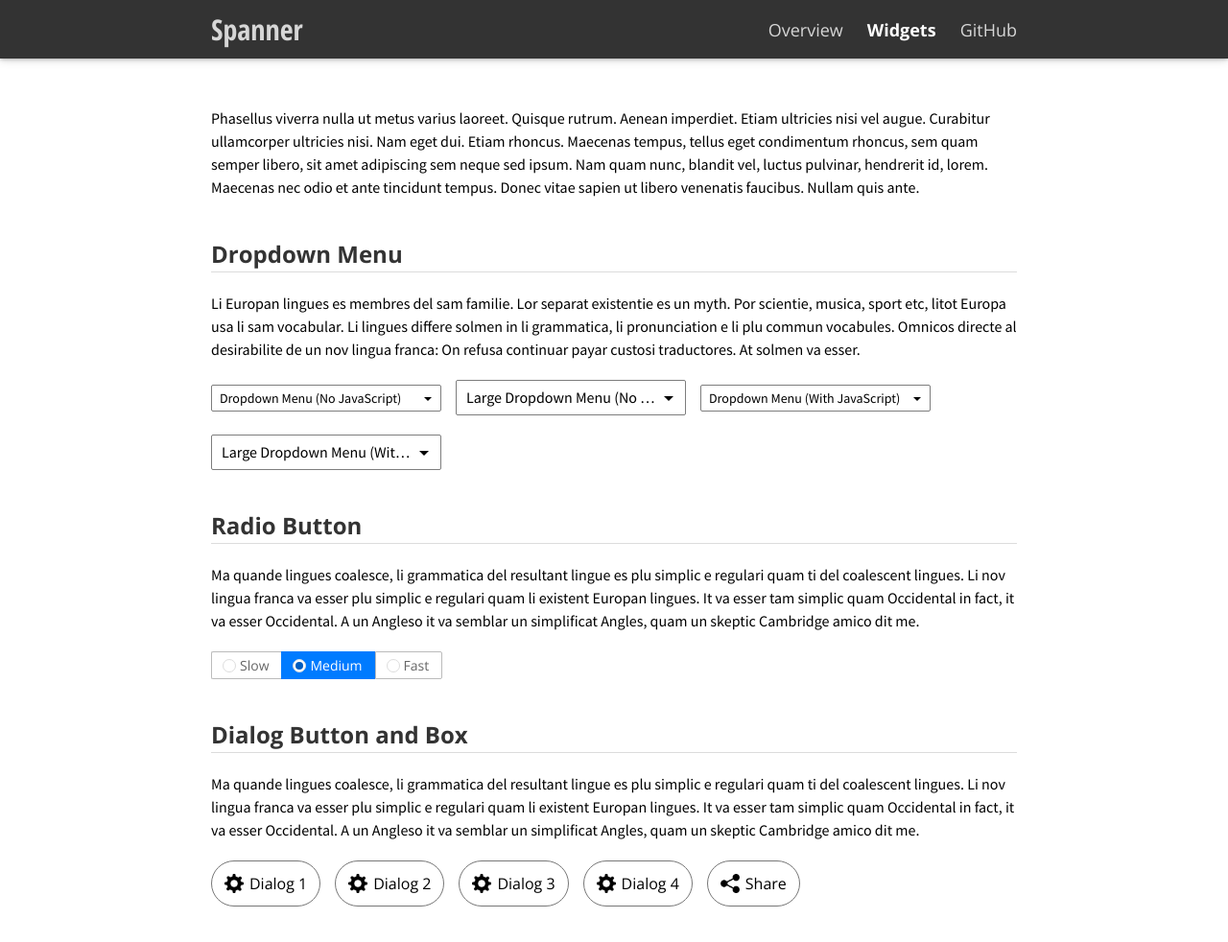
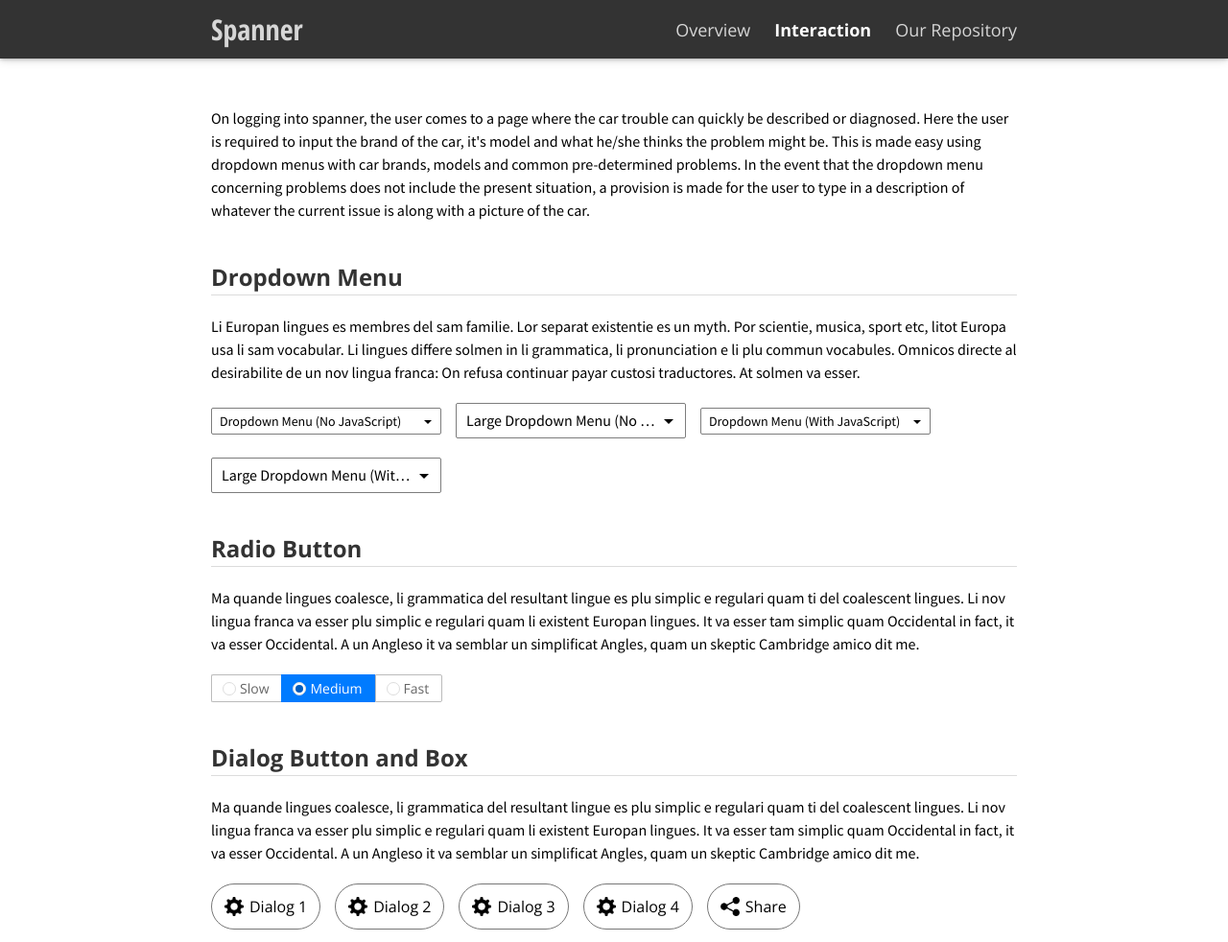
Before and after one commit to lythnaggayi/spanner-website, a plain HTML site: page widgets.html in a window 1280 px wide. Shown: the top 982 px of the page at 96% size. Drawn offline with nearby package versions, Linux system fonts and the light colour scheme.

Commit message:
working on the interactons page

```diff
--- a/menu.html
+++ b/menu.html
@@ -8,8 +8,8 @@
     </a>
     <div class="menu-items flex-row-center flex-item">
       <a href="index.html" class="menu-index">Overview</a>
-      <a href="widgets.html" class="menu-widget">Widgets</a>
-      <a href="https://github.com/audrey-nakate/spanner.git">GitHub</a>
+      <a href="widgets.html" class="menu-widget">Interaction</a>
+      <a href="https://github.com/audrey-nakate/spanner.git">Our Repository</a>
     </div>
   </div>
 </div>
--- a/widgets.html
+++ b/widgets.html
@@ -36,11 +36,10 @@
         <div class="flex-row">
           <div class="flex-item flex-column">
             <p class="text">
-              Phasellus viverra nulla ut metus varius laoreet. Quisque rutrum. Aenean imperdiet. Etiam ultricies nisi vel
-              augue. Curabitur ullamcorper ultricies nisi. Nam eget dui. Etiam rhoncus. Maecenas tempus, tellus eget
-              condimentum rhoncus, sem quam semper libero, sit amet adipiscing sem neque sed ipsum. Nam quam nunc, blandit
-              vel, luctus pulvinar, hendrerit id, lorem. Maecenas nec odio et ante tincidunt tempus. Donec vitae
-              sapien ut libero venenatis faucibus. Nullam quis ante.
+              On logging into spanner, the user comes to a page where the car trouble can quickly be described or diagnosed. Here the user is required to input the brand of the car, it's model
+              and what he/she thinks the problem might be. This is made easy using dropdown menus with car brands, models and common pre-determined problems.
+              In the event that the dropdown menu concerning problems does not include the present situation, a provision is made for the user
+              to type in a description of whatever the current issue is along with a picture of the car.
             </p>
           </div>
         </div>
```
